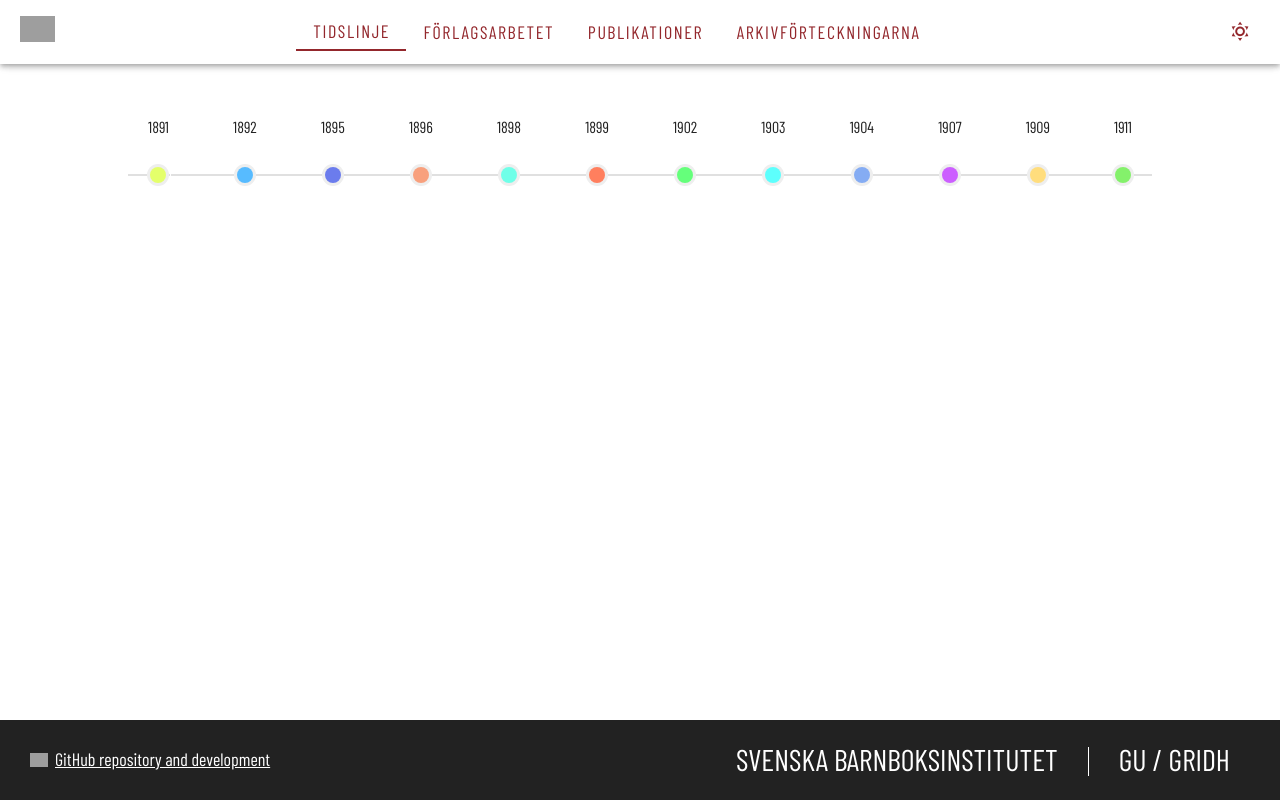
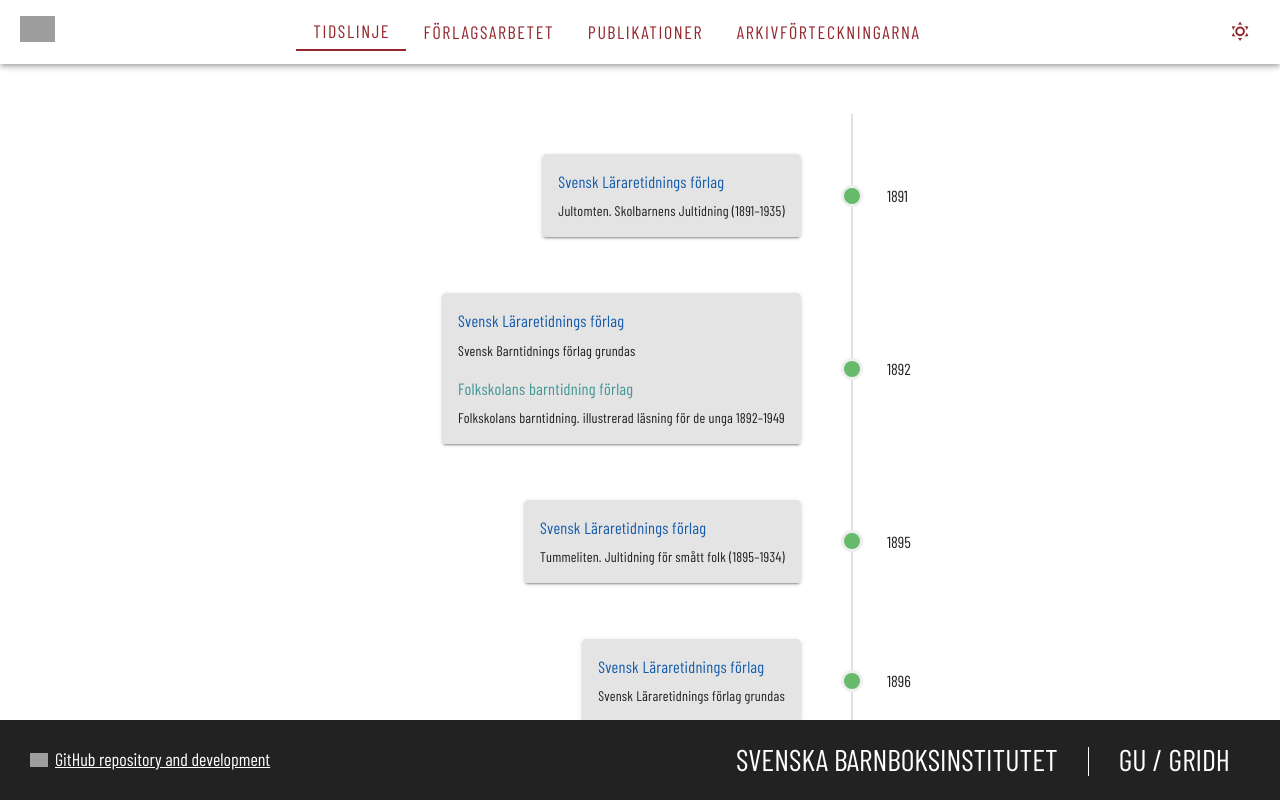
Before and after one commit to gu-gridh/saga-frontend, a Vue app: page /tidslinje in a window 1280 px wide. Shown: the top 800 px of the page. Built offline with nearby package versions, Linux system fonts and the light colour scheme; grey boxes are pictures that could not be loaded; a web font is replaced by a local one; what @yeger/vue-masonry-wall would draw is missing.

Commit message:
Added types and some other stuff

```diff
--- a/src/assets/base.css
+++ b/src/assets/base.css
@@ -19,6 +19,11 @@
   --vt-c-text-light-2: rgba(60, 60, 60, 0.66);
   --vt-c-text-dark-1: var(--vt-c-white);
   --vt-c-text-dark-2: rgba(235, 235, 235, 0.64);
+
+  --vt-c-h1-light: var(--vt-c-indigo);
+  --vt-c-h1-dark: var(--vt-c-white);
+  --vt-c-h2-light: var(--vt-c-indigo);
+  --vt-c-h2-dark: var(--vt-c-white);
 }
 
 /* semantic color variables for this project */
@@ -96,7 +101,7 @@
 h1 {
   font-size: 2.5rem;
   margin-bottom: 1.5rem;
-  color: #7F97DC;
+  color: #93272C;
   font-weight: 700;
 }
 
@@ -104,16 +109,12 @@
   font-size: 1.5rem;
   margin-top: 1.5rem;
   margin-bottom: 1rem;
-  color: #7F97DC;
+  color: #93272C;
 }
 
 .content {
   margin-left: 50px;
   margin-right: 70px;
-}
-
-.v-card-title {
-  color: #E77F11;
 }
 
 @media (min-width: 1280px) {
--- a/src/assets/timeline.json
+++ b/src/assets/timeline.json
@@ -1,97 +1,67 @@
 {
   "data": [
-
       {
           "year": 1891,
-        "events": {
           "SLF": ["Jultomten. Skolbarnens Jultidning (1891–1935)"],
           "FBF": []
-        }
       },
       {
           "year": 1892,
-        "events": {
           "SLF": ["Svensk Barntidnings förlag grundas"],
           "FBF": ["Folkskolans barntidning. illustrerad läsning för de unga 1892–1949"]
-        }
       },
       {
           "year": 1895,
-        "events": {
           "SLF": ["Tummeliten. Jultidning för smått folk (1895–1934)"],
           "FBF": []
-        }
       },
       {
           "year": 1896,
-        "events": {
           "SLF": ["Svensk Läraretidnings förlag grundas"],
           "FBF": []
-        }
       },
       {
           "year": 1898,
-        "events": {
           "SLF": ["Fågel Blå (1898–1930)"],
           "FBF": []
-        }
       },
       {
           "year": 1899,
-        "events": {
-          "SLF": [
-            "Barnbiblioteket Saga. Läsning för hem och skola (1899–1971)"
-
-          ],
-          "FBF": [
-            "Guldslottet: barnens julbok innehållande sagor och berättelser (1899-1952)"
-          ]
-        }
+          "SLF": ["Barnbiblioteket Saga. Läsning för hem och skola (1899–1971)"],
+          "FBF": ["Guldslottet: barnens julbok innehållande sagor och berättelser (1899-1952)"]
       },
       {
           "year": 1902,
-        "events": {
           "SLF": ["Sagas Julbok. Tilläggshäfte till Saga (1902–1916)"],
           "FBF": []
-        }
       },
       {
           "year": 1903,
-        "events": {
           "SLF": [
               "Sagas Julhäfte Akepåten och pojken och necken av Fridtjuv Berg.",
               "Lilleputt. Barnens minsta julbok. En samling sagor och berättelser (1903-1931)"
           ],
           "FBF": []
-        }
       },
       {
           "year": 1904,
-        "events": {
           "SLF": ["Silvervit. Tilläggshäfte till Saga (1904–1927)"],
           "FBF": []
-        }
       },
       {
           "year": 1907,
-        "events": {
           "SLF": ["Trisse: barnens lilla julklapp (1907–1973)"],
           "FBF": []
-        }
       },
       {
           "year": 1909,
-        "events": {
           "SLF": ["Titteli-Ture. Sagor och berättelser (1909–1934)"],
           "FBF": []
-        }
       },
       {
           "year": 1911,
-        "events": {
           "SLF": ["Tummetott 1911-1929, fr 1930 som Gullebrand och Tummetott."],
           "FBF": []
       }
-      }
   ]
 }
--- a/src/views/ProductionsView.vue
+++ b/src/components/ProductionsView.vue
@@ -3,7 +3,7 @@
         <div class="content">
             <h1>{{item.title}}</h1>
             <p>Grundat {{ item.dateOfEstablishment }}</p>
-            <p><em v-for="label in item.altLabels">{{ label }}, </em></p>
+            <p><b>Alternativa titlar:</b></p><p v-for="label in item.altLabels">{{ label }}</p>
             <h2>Sökingångar</h2>
             <masonry-wall :items="mockData" :gap="20" :ssr-columns="1" :column-width="320">
                 <template #default="{ item }">
@@ -31,20 +31,10 @@
 <script setup lang="ts">
 import { fetchItems } from '@/assets/db';
 import { ref, onMounted } from 'vue';
+import type { Organisation } from '@/types';
 
-interface Contributor {
-    id: string;
-    title: string;
-}
 
-interface Item {
-    title: string;
-    dateOfEstablishment: string;
-    contributors: Contributor[];
-    altLabels: string[];
-}
-
-const item = ref<Item>({
+const item = ref<Organisation>({
     title: '',
     dateOfEstablishment: '',
     contributors: [],
@@ -61,46 +51,46 @@
         image: 'saga.jpg',
         id: 5989,
     },
-    {
-        title: 'Barnteatern',
-        image: 'barnteatern.jpg',
-        id: 6000,
-    },
-    {
-        title: 'Fågel Blå',
-        image: 'fagelbla.jpg',
-        id: 6015,
-    },
-    {
-        title: 'Jultomten',
-        image: 'jultomten.jpg',
-        id: 6013,
-    },
-    {
-        title: 'Saga B',
-        image: 'sagaB.jpg',
-        id: 19075,
-    },
-    {
-        title: 'Sagas Julbok',
-        image: 'sagasjulbok.jpg',
-        id: 19074,
-    },
-    {
-        title: 'Silvervit',
-        image: 'silvervit.jpg',
-        id: 6016,
-    },
-    {
-        title: 'Stjärnböckerna',
-        image: 'stjarnbockerna.jpg',
-        id: 5990,
-    },
-    {
-        title: 'Titteli-Ture',
-        image: 'titteliture.jpg',
-        id: 6014,
-    }
+    // {
+    //     title: 'Barnteatern',
+    //     image: 'barnteatern.jpg',
+    //     id: 6000,
+    // },
+    // {
+    //     title: 'Fågel Blå',
+    //     image: 'fagelbla.jpg',
+    //     id: 6015,
+    // },
+    // {
+    //     title: 'Jultomten',
+    //     image: 'jultomten.jpg',
+    //     id: 6013,
+    // },
+    // {
+    //     title: 'Saga B',
+    //     image: 'sagaB.jpg',
+    //     id: 19075,
+    // },
+    // {
+    //     title: 'Sagas Julbok',
+    //     image: 'sagasjulbok.jpg',
+    //     id: 19074,
+    // },
+    // {
+    //     title: 'Silvervit',
+    //     image: 'silvervit.jpg',
+    //     id: 6016,
+    // },
+    // {
+    //     title: 'Stjärnböckerna',
+    //     image: 'stjarnbockerna.jpg',
+    //     id: 5990,
+    // },
+    // {
+    //     title: 'Titteli-Ture',
+    //     image: 'titteliture.jpg',
+    //     id: 6014,
+    // }
 ]
 
 onMounted( async() => {
@@ -149,11 +139,16 @@
     cursor: pointer;
     padding-top: 5px;
     max-width: 320px;
+
 }
 
 .v-card img {
     width: 300px;
     height: auto;
+}
+
+.v-card-title {
+  color: #93272C !important;
 }
 
 .smallImg {
--- a/src/components/Publication.vue
+++ b/src/components/Publication.vue
@@ -1,6 +1,12 @@
 <template>
     <v-container>
-
+        <div class="content">
+            <h1>{{ item.title }}</h1>
+            <p><b>Utgivare:</b></p>
+            <p v-for="pub in item.publisher">{{ pub.display_title }}</p>
+            <p><b>Alternativa titlar:</b></p>
+            <p v-for="title in item.altTitles">{{ title['@value']['@value'] }}</p>
+        </div>
     </v-container>
 </template>
 
@@ -8,8 +14,17 @@
 import { fetchItems } from '@/assets/db';
 import { watch, ref, onMounted } from 'vue'
 import { useRoute } from 'vue-router'
+import type { Item, Publisher } from '@/types'
 
-const item = ref({})
+
+
+const item = ref<Item>({
+  title: '',
+  altTitles: [],
+  publisher: [{} as Publisher],
+  children: null,
+
+})
 const id = ref('')
 
 const route = useRoute()
@@ -36,11 +51,9 @@
 const transformApiResponse = (response: any) => {
   return {
     children: response["@context"],
-    altTitle: response["dcterms:alternative"],
+    altTitles: response["dcterms:alternative"].map((alt: any) => ({ '@value': alt })),
     publisher: response["dcterms:publisher"],
     title: response["o:title"],
-    itemSet: response["o:item_set"],
-
   }
 }
 </script>
--- a/src/components/Timeline.vue
+++ b/src/components/Timeline.vue
@@ -1,53 +1,41 @@
 <template>
     <div class="container">
-        <v-timeline start="1890" end="1912" direction="horizontal" side="end" class="time">
+      <v-timeline start="1890" end="1912"  class="time">
     <v-timeline-item
         v-for="(entry, index) in timelineData"
         :key="index"
-                :dot-color="getColor()"
+        dot-color="green-lighten-1"
         size="x-small"
         class="timeline-item"
-                @click="toggleExpand(index)"
+        :side="entry.SLF.length ? 'start' : 'end'"
     >
-                <!-- Year Label -->
         <template v-slot:opposite>
             {{ entry.year }}
         </template>
-
-                <!-- Expandable Content -->
-                <div class="expandable-content">
-                <!-- Line Connecting Dot to Card -->
-                <div
-                    v-show="expandedIndex === index"
-                    class="line-connector"
-                ></div>
-
-                <!-- Expandable Card -->
-                <v-card
-                    v-show="expandedIndex === index"
-                    class="ma-4 expandable-card"
-                    elevation="2"
-                    variant="tonal"
-                >
+            <v-card class="ma-4 expandable-card" elevation="2" variant="tonal">
                 <v-card-text>
-                    <!-- SLF Events -->
-                    <div v-if="entry.events.SLF.length">
-                        <h3 class="headline font-weight-light mb-2 text-primary">Svensk Läraretidnings förlag</h3>
-                        <p v-for="(event, idx) in entry.events.SLF" :key="`slf-${idx}`">
+                    <!-- SLF Events (Left) -->
+                    <div v-if="entry.SLF.length">
+                        <h3 class="headline font-weight-light mb-2 text-primary">
+                            Svensk Läraretidnings förlag
+                        </h3>
+                        <p v-for="(event, idx) in entry.SLF" :key="`slf-${idx}`">
                             {{ event }}
                         </p>
                     </div>
 
-                    <!-- FBF Events -->
-                    <div v-if="entry.events.FBF.length" class="mt-4">
-                        <h3 class="headline font-weight-light mb-2 text-secondary">Folkskolans barntidning förlag</h3>
-                        <p v-for="(event, idx) in entry.events.FBF" :key="`fbf-${idx}`">
+                    <!-- FBF Events (Right) -->
+                    <div v-if="entry.FBF.length" class="mt-4">
+                        <h3 class="headline font-weight-light mb-2 text-secondary">
+                            Folkskolans barntidning förlag
+                        </h3>
+                        <p v-for="(event, idx) in entry.FBF" :key="`fbf-${idx}`">
                             {{ event }}
                         </p>
                     </div>
                 </v-card-text>
             </v-card>
-                </div>
+
     </v-timeline-item>
 </v-timeline>
     </div>
@@ -58,18 +46,13 @@
 import timeline from '@/assets/timeline.json'
 
 const timelineData = ref(timeline.data)
-const colors = ['pink', 'indigo', 'green', 'orange', 'teal', 'red', 'purple']
 const expandedIndex = ref<number | null>(null)
 
 const toggleExpand = (index: number) => {
   expandedIndex.value = expandedIndex.value === index ? null : index
 }
 
-const getColor = () => {
-  return "hsl(" + 360 * Math.random() + ',' +
-             (75 + 70 * Math.random()) + '%,' +
-             (65 + 10 * Math.random()) + '%)'
-}
+
 
 </script>
 
@@ -77,50 +60,22 @@
 .container {
 display: flex;
   position: relative;
-  align-items: center;
     justify-content: center;
 }
 
 .time {
   position: relative;
-  max-width: 80%;
 }
 
 .expandable-content {
   position: relative;
 }
 
-.expandable-card {
-  position: absolute;
-  top: 150px; /* Place the card 150px below the timeline dot */
-  left: 50%;
-  transform: translateX(-50%); /* Center the card horizontally */
-  width: 300px; /* Adjust as needed */
-  z-index: 1; /* Ensure the card is above the line connector */
-    animation: cardStand linear 0.5s;
-}
+
 
 .timeline-item {
   cursor: pointer;
 }
 
-.line-connector {
-  position: absolute;
-  top: 20px; /* Adjust to align with the timeline dot */
-  left: 50%;
-  height: 130px; /* Ensure it connects to the card */
-  width: 3px;
-  background-color: grey; /* Customize the line color */
-  transform: translateX(-50%);
-  animation: stand linear 0.5s;
-}
-@keyframes stand {
-  0% {height: 0;}
-  100% {height: 130px;}
-}
 
-@keyframes cardStand {
-  0% {top: 0;}
-  100% {top: 150px;}
-}
 </style>
--- a/src/router/index.ts
+++ b/src/router/index.ts
@@ -17,7 +17,7 @@
     {
       path: '/publikationer',
       name: 'publications',
-      component: () => import('../views/ProductionsView.vue'),
+      component: () => import('../components/ProductionsView.vue'),
     },
     {
       path: '/publikation/:id',
--- /dev/null
+++ b/src/types.ts
@@ -0,0 +1,30 @@
+export type Item = {
+    title: string;
+    altTitles: AltTitle[];
+    publisher: [Publisher];
+    children: any;
+}
+
+interface AltTitle {
+    '@value': AltTitleValue;
+}
+
+interface AltTitleValue {
+    '@value': string;
+}
+
+export type Publisher = {
+    display_title: string;
+}
+
+export type Contributor = {
+    id: string;
+    title: string;
+}
+
+export type Organisation = {
+    title: string;
+    dateOfEstablishment: string;
+    contributors: Contributor[];
+    altLabels: string[];
+}
```
Lines whose indentation alone changed are shown as unchanged.
